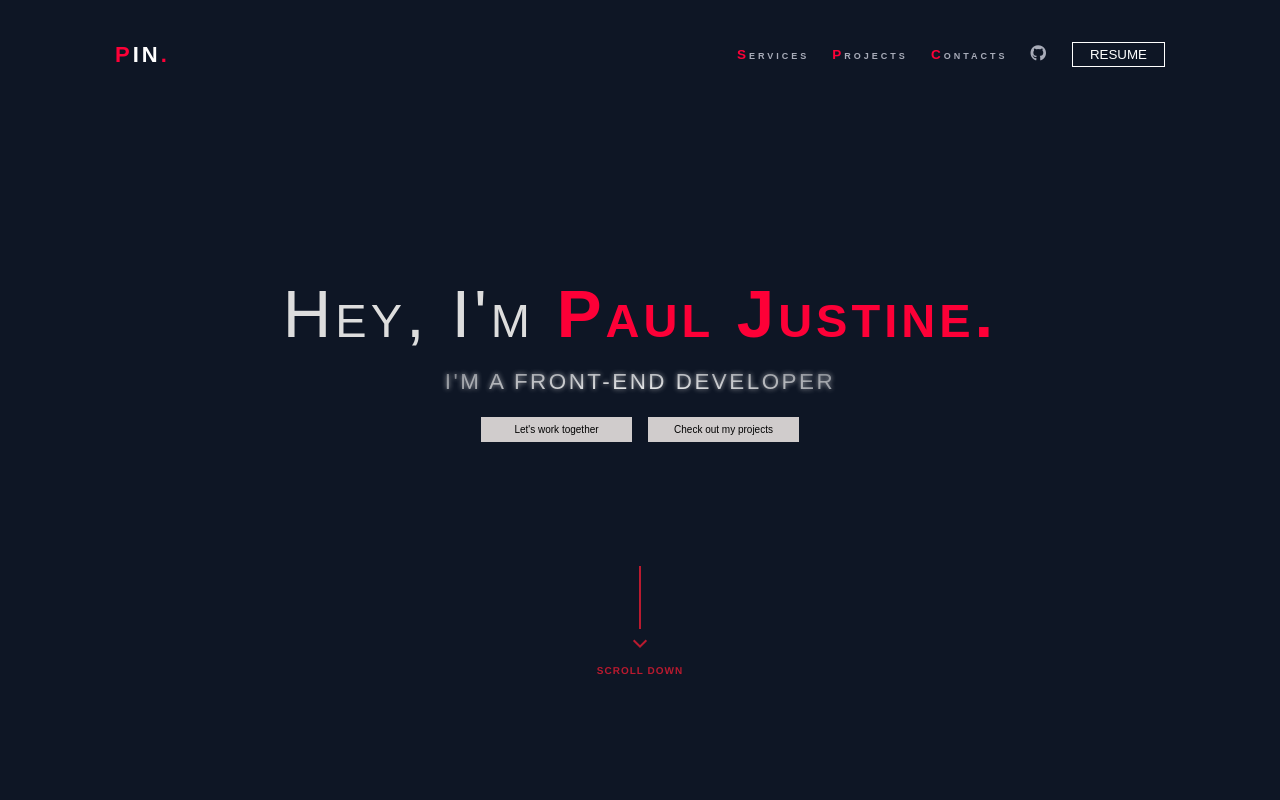
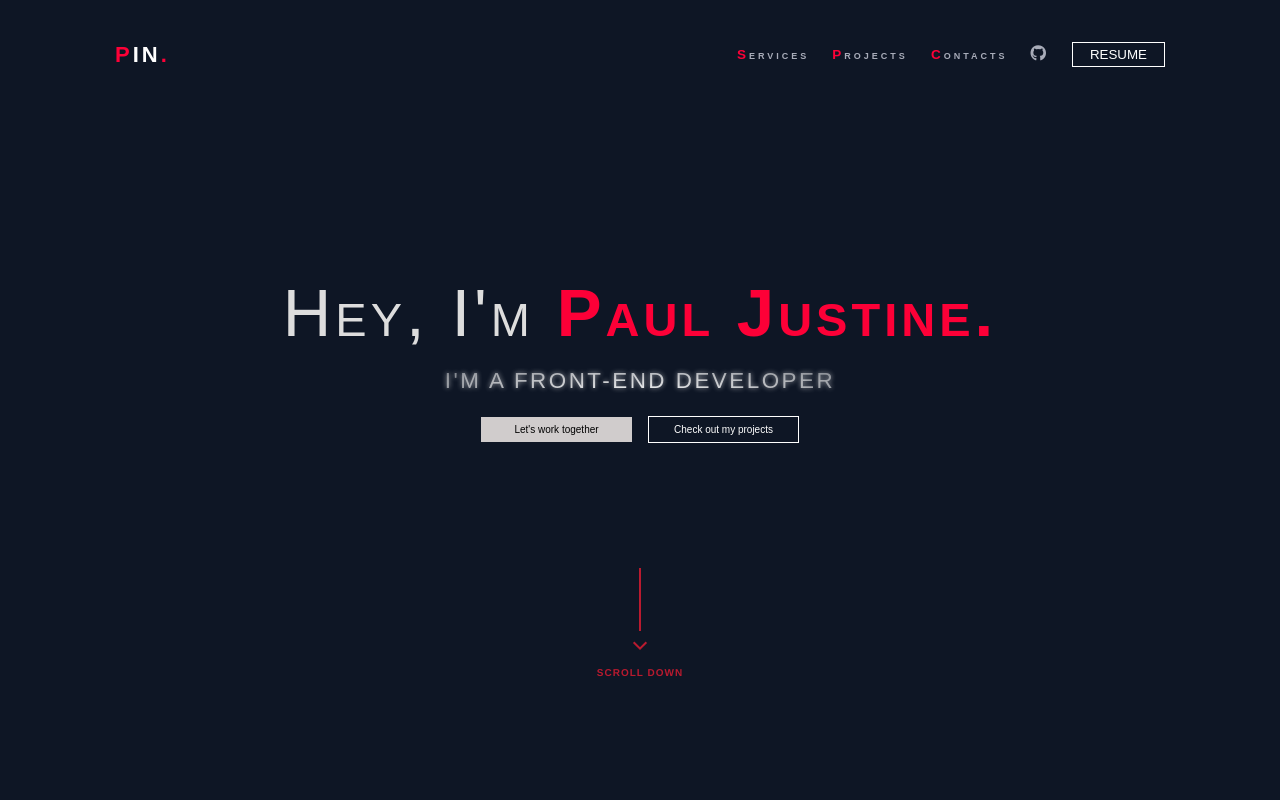
Before and after one commit to PaulPintang/Portfolio, a React (Create React App) app: page / in a window 1280 px wide. Shown: the top 800 px of the page. Built offline with nearby package versions, Linux system fonts and the light colour scheme.

Commit message:
style: me component styles

```diff
--- a/src/components/Me/Me.styled.js
+++ b/src/components/Me/Me.styled.js
@@ -47,6 +47,14 @@ export const TextAnimated = styled.p`
 
 export const BtnControl = styled.div`
   padding: 10px;
+  .check-btn {
+    background: transparent;
+    color: white;
+    border: 1px solid #ffffff;
+    a:hover {
+      color: black;
+    }
+  }
 `;
 
 export const StyledButton = styled.button`
@@ -58,10 +66,4 @@ export const StyledButton = styled.button`
   font-size: 10px;
   width: 151px;
   font-weight: 200;
-
-  .tp {
-    background: transparent;
-    color: white;
-    border: 1px solid #ffffff;
-  }
 `;
--- a/src/components/Me/index.jsx
+++ b/src/components/Me/index.jsx
@@ -20,7 +20,9 @@ const Me = () => {
               <StyledButton>Let's work together</StyledButton>
             </a>
             <a href="#projects">
-              <StyledButton className="tp">Check out my projects</StyledButton>
+              <StyledButton className="check-btn">
+                Check out my projects
+              </StyledButton>
             </a>
 
             <div id="wrapper">
--- a/src/components/Me/styles.css
+++ b/src/components/Me/styles.css
@@ -40,9 +40,9 @@
   opacity: 1;
   font-weight: 500;
 } */
-.btn-control {
+/* .btn-control {
   padding: 10px;
-}
+} */
 /* button {
   font-family: "Poppins", sans-serif;
   padding: 7px 18px;
```
